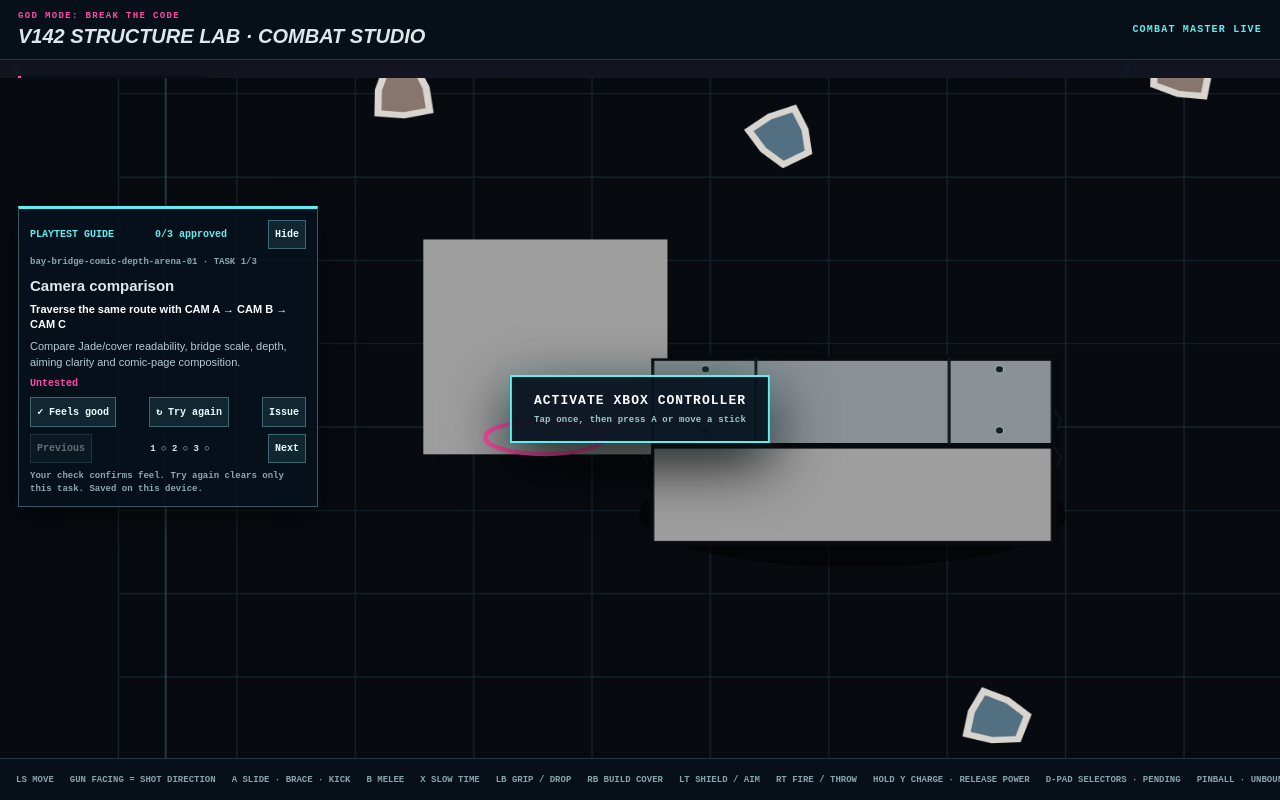
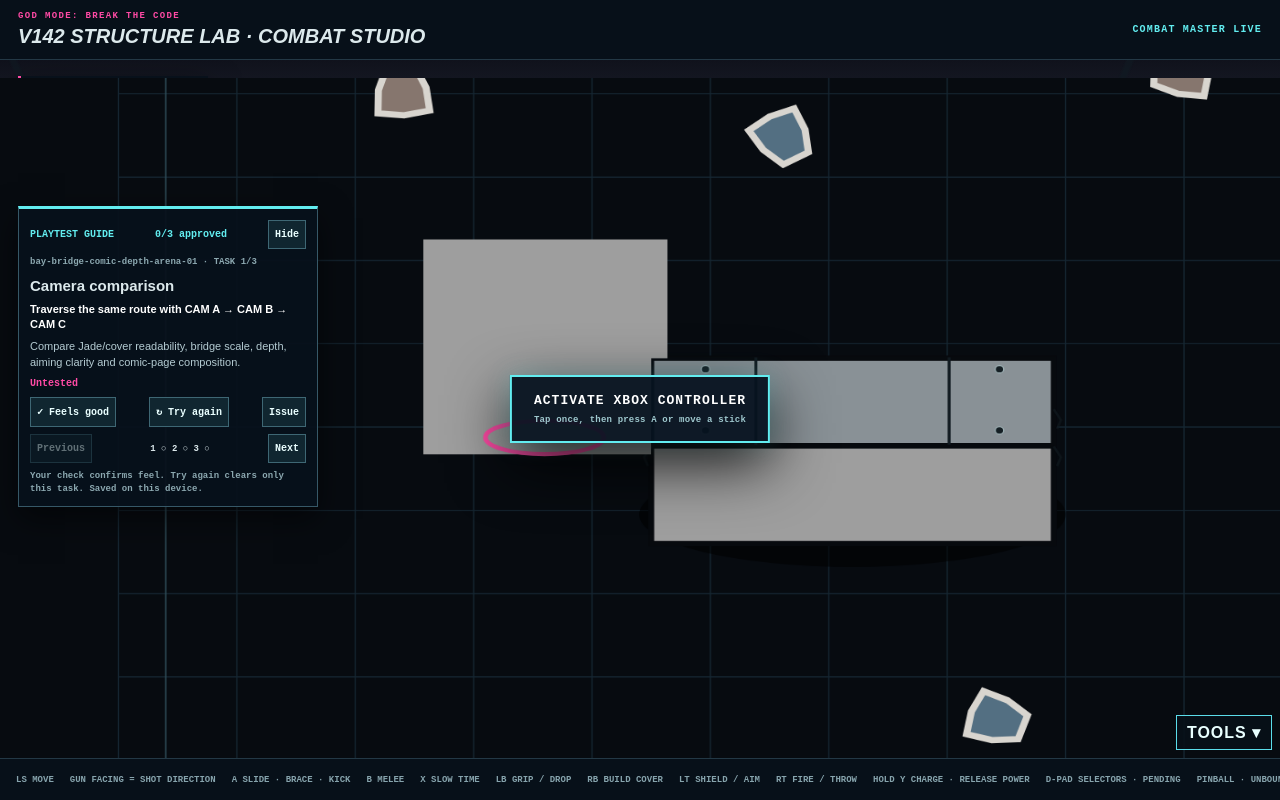
Before and after one commit to leslieadamsisrh-commits/god-mode-break-the-code2, a Next.js app: page / in a window 1280 px wide. Built offline with nearby package versions, Linux system fonts and the light colour scheme.

Commit message:
Studio UI: simplify camera status and dropdown navigation

```diff
--- a/app/globals.css
+++ b/app/globals.css
@@ -64,3 +64,16 @@ footer{display:flex;align-items:center;gap:16px;padding:0 16px;border-top:1px so
 .arenaControls{position:absolute;z-index:12;left:8px;bottom:8px;display:flex;gap:4px;pointer-events:auto}.arenaControls button{background:#0a111acc;color:#dff;border:1px solid #66dcea;padding:5px 8px;font-weight:800}.arenaControls button.active{outline:2px solid #ff56b7}
 .cameraReadout{position:absolute;z-index:11;right:8px;bottom:8px;background:#071019cc;border:1px solid #456b78;color:#bdeef2;padding:5px 8px;font:700 9px ui-monospace,monospace}
 .arenaQa{position:absolute;z-index:13;right:8px;top:8px;max-width:46%;display:grid;gap:2px;background:#071019e8;border:1px solid #ff5db8;color:#dff;padding:7px;font:700 9px ui-monospace,monospace}.arenaQa b{color:#ff70c4}
+
+/* Studio navigation cleanup */
+.arenaControls,.cameraReadout,.toolbar{display:none!important}
+.arenaMenu{position:absolute;z-index:16;left:8px;bottom:8px;display:flex;gap:6px;align-items:center;pointer-events:auto}
+.studioMenuButton,.devMenuToggle{background:#071019e8;color:#e9ffff;border:1px solid #5bddea;padding:7px 10px;font-weight:900;letter-spacing:.06em}
+.cameraChip{background:#071019dc;color:#bffaff;border:1px solid #456b78;padding:6px 9px;font:800 9px ui-monospace,monospace;white-space:nowrap}
+.studioDropdown,.devDropdown{position:absolute;display:grid;gap:3px;background:#071019f5;border:1px solid #5bddea;box-shadow:0 8px 24px #000a;padding:7px;min-width:245px}
+.studioDropdown{left:0;bottom:36px}.devDropdown{right:0;bottom:36px}
+.studioDropdown>b{color:#ff69bc;font:900 9px ui-monospace,monospace;padding:3px}.studioDropdown hr,.devDropdown hr{width:100%;border:0;border-top:1px solid #456b78}
+.studioDropdown button,.devDropdown button{display:grid;grid-template-columns:70px 1fr;gap:8px;text-align:left;align-items:center;background:#101a24;color:#dff;border:1px solid #304d58;padding:7px}
+.studioDropdown button.active{border-color:#ff5db8;box-shadow:inset 3px 0 #ff5db8}.studioDropdown button span,.devDropdown button span{font-size:9px;color:#9eb9c1}
+.devMenu{position:absolute;z-index:20;right:8px;bottom:8px;pointer-events:auto}
+@media(max-width:800px){.cameraChip{font-size:8px;max-width:55vw;overflow:hidden;text-overflow:ellipsis}.studioDropdown,.devDropdown{min-width:215px}.studioDropdown button,.devDropdown button{grid-template-columns:62px 1fr;padding:6px}}
```
